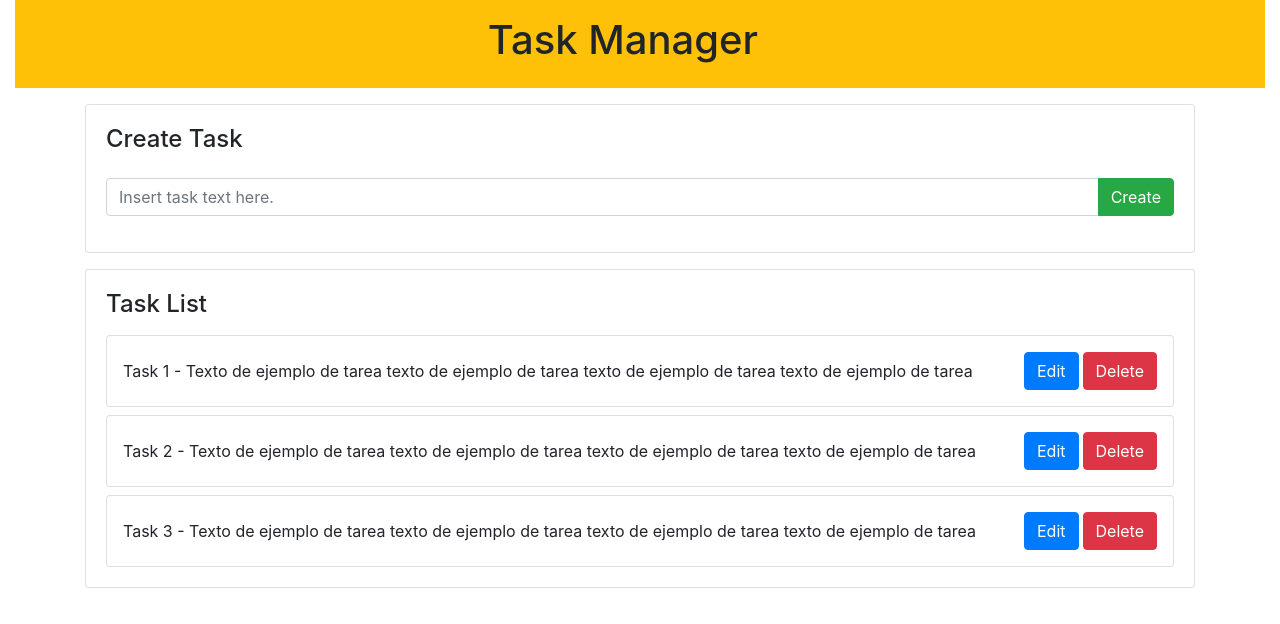
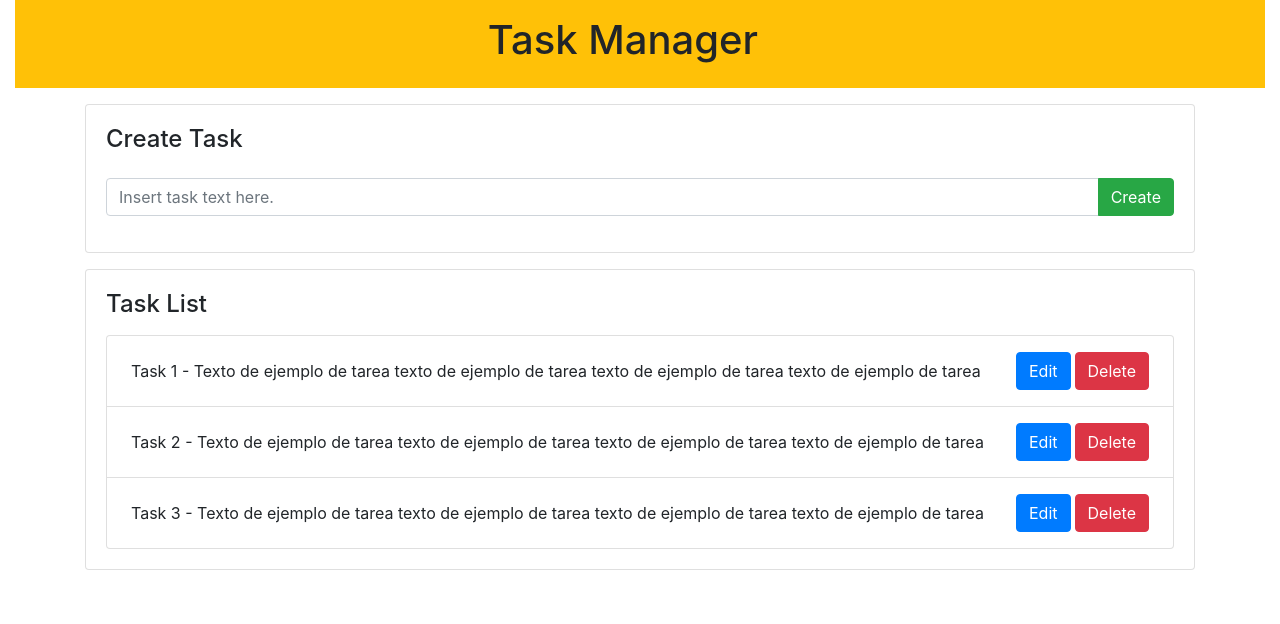
Before and after one commit to geryoc/taskmanager-reactdemo, a React (Create React App) app: page / in a window 1280 px wide. Shown: the top 624 px of the page. Built offline with nearby package versions, Linux system fonts and the light colour scheme.

Commit message:
Implemented create and delete task using pub sub pattern and events

```diff
--- a/package.json
+++ b/package.json
@@ -14,6 +14,7 @@
     "react-dom": "^17.0.2",
     "react-scripts": "4.0.3",
     "typescript": "^4.2.3",
+    "uuid": "^8.3.2",
     "web-vitals": "^1.1.1"
   },
   "scripts": {
--- a/src/components/TaskForm.js
+++ b/src/components/TaskForm.js
@@ -1,4 +1,7 @@
 import React from 'react';
+import { v4 as uuid } from 'uuid';
+import eventManager from '../events/EventManager';
+import TaskCreatedEvent from '../events/task/TaskCreatedEvent';
 
 class TaskForm extends React.Component {
   constructor(params) {
@@ -15,7 +18,9 @@ class TaskForm extends React.Component {
 
   handleSubmit(event) {
     const { task } = this.state;
-    alert(`Submit Task: ${task.description}`);
+    const newTask = { id: uuid(), description: task.description };
+    eventManager.publish(new TaskCreatedEvent(newTask));
+    this.setState({ task: { description: '' } });
     event.preventDefault();
   }
 
--- a/src/components/TaskList.js
+++ b/src/components/TaskList.js
@@ -1,29 +1,55 @@
 import React from 'react';
+import { v4 as uuid } from 'uuid';
+import TaskDeletedEvent from '../events/task/TaskDeletedEvent';
+import TaskCreatedEvent from '../events/task/TaskCreatedEvent';
+import eventManager from '../events/EventManager';
 import TaskListItem from './TaskListItem';
 
 class TaskList extends React.Component {
   constructor(params) {
     super(params);
+
     this.state = {
       tasks: [
-        { description: 'Task 1 - Texto de ejemplo de tarea texto de ejemplo de tarea texto de ejemplo de tarea texto de ejemplo de tarea' },
-        { description: 'Task 2 - Texto de ejemplo de tarea texto de ejemplo de tarea texto de ejemplo de tarea texto de ejemplo de tarea' },
-        { description: 'Task 3 - Texto de ejemplo de tarea texto de ejemplo de tarea texto de ejemplo de tarea texto de ejemplo de tarea' },
+        { id: uuid(), description: 'Task 1 - Texto de ejemplo de tarea texto de ejemplo de tarea texto de ejemplo de tarea texto de ejemplo de tarea' },
+        { id: uuid(), description: 'Task 2 - Texto de ejemplo de tarea texto de ejemplo de tarea texto de ejemplo de tarea texto de ejemplo de tarea' },
+        { id: uuid(), description: 'Task 3 - Texto de ejemplo de tarea texto de ejemplo de tarea texto de ejemplo de tarea texto de ejemplo de tarea' },
       ],
     };
+
+    this.onCreatedTask = this.onCreatedTask.bind(this);
+    this.onDeletedTask = this.onDeletedTask.bind(this);
+
+    this.createdTaskSuscription = eventManager.suscribe(TaskCreatedEvent, this.onCreatedTask);
+    this.deletedTaskSuscription = eventManager.suscribe(TaskDeletedEvent, this.onDeletedTask);
+  }
+
+  componentWillUnmount() {
+    this.createdTaskSuscription.unsubscribe();
+    this.deletedTaskSuscription.unsubscribe();
+  }
+
+  onCreatedTask(newTask) {
+    this.setState((previousState) => ({ tasks: [...previousState.tasks, newTask] }));
+  }
+
+  onDeletedTask(deletedTask) {
+    this.setState((previousState) => ({
+      tasks: previousState.tasks.filter((task) => task.id !== deletedTask.id),
+    }));
   }
 
   render() {
     const { tasks } = this.state;
-    const taskList = tasks.map((task) => <TaskListItem task={task} />);
+    const taskList = tasks.map((task) => <TaskListItem task={task} key={task.id} />);
 
     return (
       <div className="card mt-3">
         <div className="card-body">
           <h4> Task List </h4>
-          <div className="list mt-3">
+          <ul className="list-group mt-3">
             {taskList}
-          </div>
+          </ul>
         </div>
       </div>
     );
--- a/src/components/TaskListItem.js
+++ b/src/components/TaskListItem.js
@@ -1,4 +1,6 @@
 import React from 'react';
+import eventManager from '../events/EventManager';
+import TaskDeletedEvent from '../events/task/TaskDeletedEvent';
 
 class TaskListItem extends React.Component {
   constructor(params) {
@@ -6,24 +8,29 @@ class TaskListItem extends React.Component {
     this.state = {
       task: params.task,
     };
+    this.deleteTask = this.deleteTask.bind(this);
+  }
+
+  deleteTask(event) {
+    const { task } = this.state;
+    eventManager.publish(new TaskDeletedEvent(task));
+    event.preventDefault();
   }
 
   render() {
     const { task } = this.state;
     return (
-      <div className="card mt-2">
-        <div className="card-body p-3">
-          <div className="d-flex justify-content-between align-items-center">
-            <div className="">
-              <p className="d-inline">{task.description}</p>
-            </div>
-            <div>
-              <button className="btn btn-primary" type="button"> Edit </button>
-              <button className="btn btn-danger ml-1" type="button"> Delete </button>
-            </div>
+      <li className="list-group-item">
+        <div className="d-flex justify-content-between align-items-center p-1">
+          <div>
+            <p className="d-inline">{task.description}</p>
+          </div>
+          <div>
+            <button className="btn btn-primary" type="button"> Edit </button>
+            <button className="btn btn-danger ml-1" type="button" onClick={this.deleteTask}> Delete </button>
           </div>
         </div>
-      </div>
+      </li>
     );
   }
 }
--- /dev/null
+++ b/src/events/EventManager.js
@@ -0,0 +1,27 @@
+const eventManager = {
+
+  suscribe(eventClass, handler) {
+    const handlerWrapper = function handlerWrapper(event) {
+      handler(...event.detail);
+    };
+    document.addEventListener(eventClass.name, handlerWrapper, { passive: true });
+
+    const suscription = {
+      unsubscribe: function unsubscribe() {
+        document.removeEventListener(eventClass.name, handlerWrapper);
+      },
+    };
+
+    return suscription;
+  },
+
+  publish(event) {
+    const nativeEvent = new CustomEvent(event.constructor.name, {
+      detail: event.args,
+    });
+    document.dispatchEvent(nativeEvent);
+  },
+
+};
+
+export default eventManager;
--- /dev/null
+++ b/src/events/task/TaskCreatedEvent.js
@@ -0,0 +1,5 @@
+export default class TaskCreatedEvent {
+  constructor(task) {
+    this.args = [task];
+  }
+}
--- /dev/null
+++ b/src/events/task/TaskDeletedEvent.js
@@ -0,0 +1,5 @@
+export default class TaskDeletedEvent {
+  constructor(task) {
+    this.args = [task];
+  }
+}
```
Also changed, not shown: 1 other file (tests, documents, lock files or other folders).
